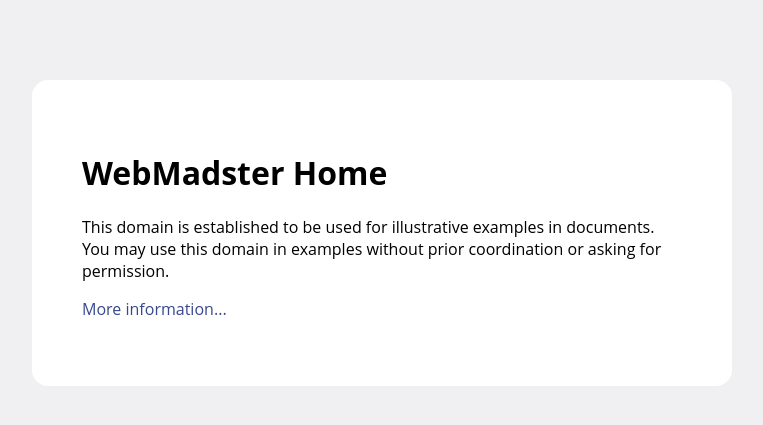
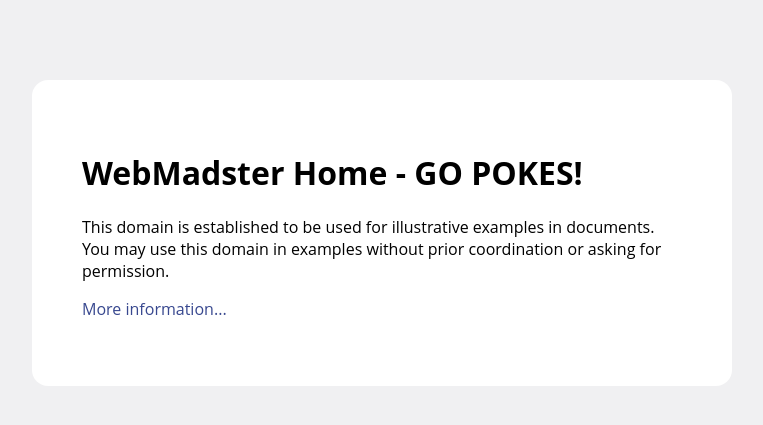
Before and after one commit to webmadster/webmadster.github.io, a Jekyll site: the page index.html, which Jekyll copies as it is, in a window 1280 px wide. Shown: the top 425 px of the page, without its empty margins (258-1021 px from the left). Built offline with Jekyll 4.4.1, drawn with Linux system fonts in a browser that asks for light colours.

Commit message:
Update index.html

```diff
--- a/index.html
+++ b/index.html
@@ -41,7 +41,7 @@
 
 <body>
 <div>
-    <h1>WebMadster Home</h1>
+    <h1>WebMadster Home - GO POKES!</h1>
     <p>This domain is established to be used for illustrative examples in documents. You may use this
     domain in examples without prior coordination or asking for permission.</p>
     <p><a href="http://www.iana.org/domains/example">More information...</a></p>
```
Also changed, not shown: other parts of index.html (+1 -1 lines).
